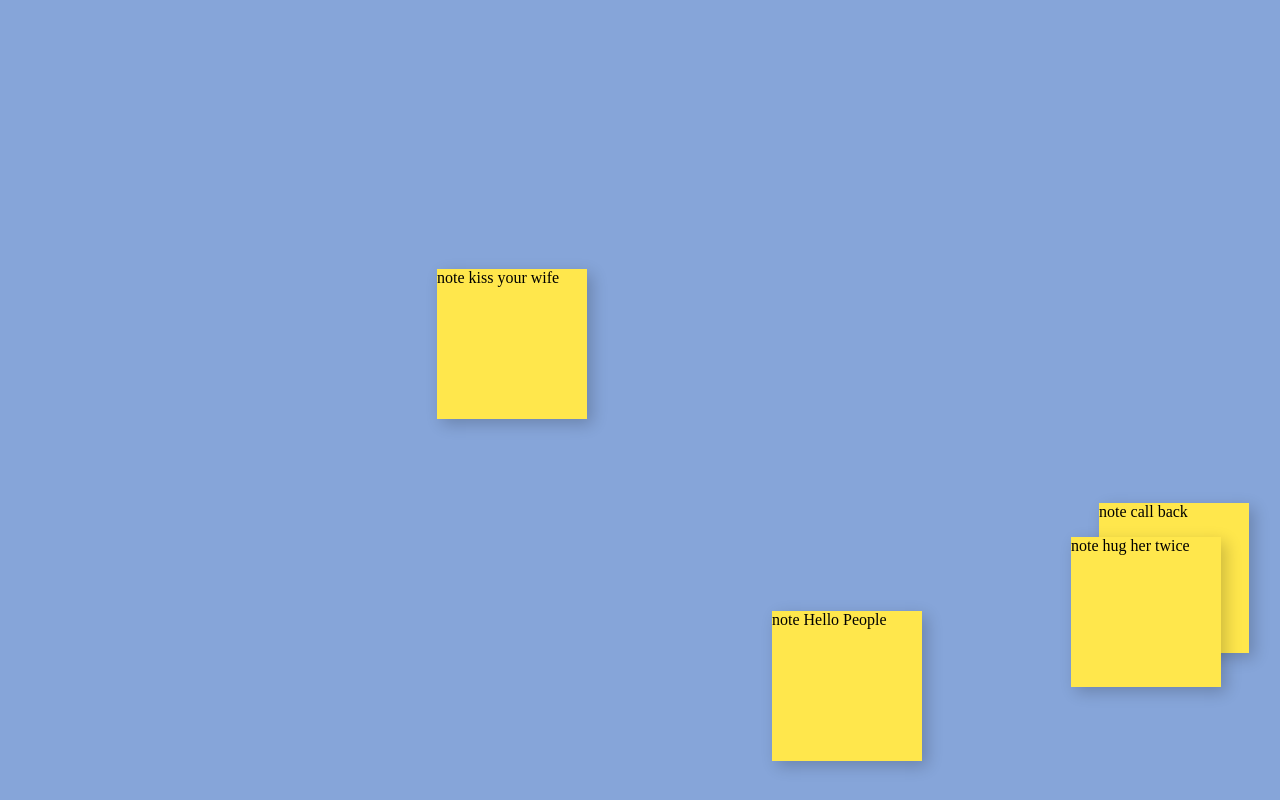
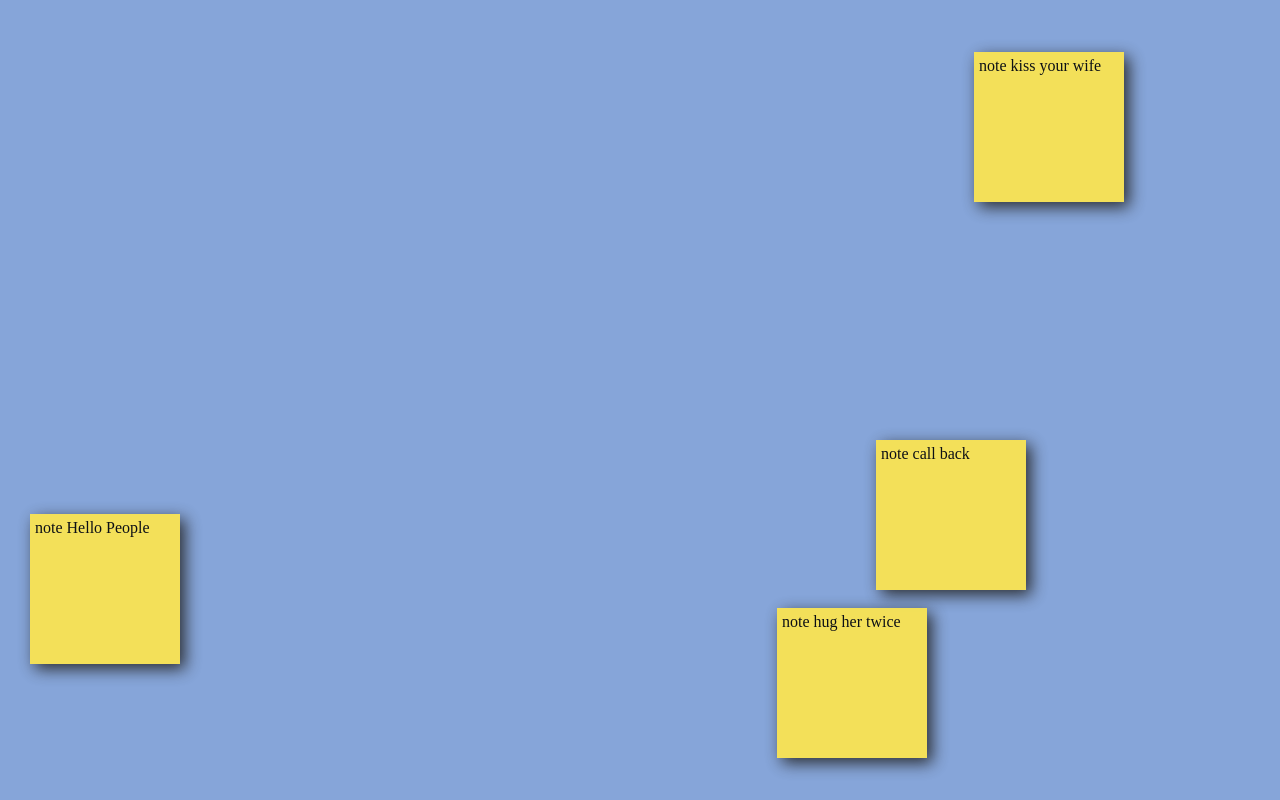
Before and after one commit to ibqn/react-notes, a React (Create React App) app: page / in a window 1280 px wide. Built offline with nearby package versions, Linux system fonts and the light colour scheme.

Commit message:
make notes draggable

```diff
--- a/package.json
+++ b/package.json
@@ -7,6 +7,7 @@
     "@testing-library/jest-dom": "^5.11.4",
     "@testing-library/react": "^12.1.2",
     "@testing-library/user-event": "^13.5.0",
+    "framer-motion": "^4.1.17",
     "react": "^17.0.2",
     "react-dom": "^17.0.2",
     "react-is": "^17.0.2",
--- a/src/app.jsx
+++ b/src/app.jsx
@@ -1,13 +1,13 @@
-import { useState } from 'react'
+import { useRef, useState } from 'react'
 import styled from 'styled-components'
 
 import Note from 'components/note'
 
 const Board = styled.div`
-  background-color: 'brown';
-  width: 100wv;
+  width: 100vw;
   height: 100vh;
   background: #86a5d9;
+  overflow: hidden;
 `
 
 const initialNotes = [
@@ -19,6 +19,7 @@ const initialNotes = [
 
 const App = () => {
   const [notes, setNotes] = useState(initialNotes)
+  const boardRef = useRef(null)
 
   const updateNote = (id) => (note) => {
     setNotes(
@@ -31,9 +32,10 @@ const App = () => {
   }
 
   return (
-    <Board>
+    <Board ref={boardRef}>
       {notes?.map((note) => (
         <Note
+          boardRef={boardRef}
           key={note.id}
           note={note}
           update={updateNote(note.id)}
--- a/src/components/global-styles.js
+++ b/src/components/global-styles.js
@@ -11,6 +11,8 @@ const GlobalStyles = styled.createGlobalStyle`
     margin: 0;
     padding: 0;
 
+    overflow: hidden;
+
     -webkit-font-smoothing: antialiased;
     -moz-osx-font-smoothing: grayscale;
   }
--- a/src/components/note.jsx
+++ b/src/components/note.jsx
@@ -1,30 +1,59 @@
 import PropTypes from 'prop-types'
-import { useState } from 'react'
+import { useMemo, useState } from 'react'
 import styled from 'styled-components'
 import useWindowSize from 'hooks/use-window-size'
+import { motion } from 'framer-motion'
 
 const randomBetween = (a, b) => a + Math.ceil(Math.random() * (b - a))
 
-const NoteStyles = styled.div`
+const noteSize = 150
+
+const NoteStyles = styled(motion.div)`
   position: absolute;
-  height: 150px;
-  width: 150px;
-  /* background-color: #eeb902; */
+  height: ${noteSize}px;
+  width: ${noteSize}px;
+
   background-color: #ffe74c;
-  margin: 2px 0;
+
+  padding: 5px;
   cursor: grab;
-  box-shadow: 5px 5px 15px 0 rgba(0, 0, 0, 0.2);
+
   overflow: hidden;
 `
 
-const Note = ({ note }) => {
+const Note = ({ note, boardRef }) => {
   const { width, height } = useWindowSize()
   const [editing, setEditing] = useState(false)
-  const positions = {
-    top: `${randomBetween(0, height - 150)}px`,
-    right: `${randomBetween(0, width - 150)}px`,
-  }
-  return <NoteStyles style={positions}>note {note.note}</NoteStyles>
+
+  const positions = useMemo(
+    () => ({
+      top: `${randomBetween(0, height - noteSize)}px`,
+      right: `${randomBetween(0, width - noteSize)}px`,
+    }),
+    [height, width]
+  )
+
+  return (
+    <NoteStyles
+      drag
+      style={{
+        ...positions,
+        opacity: 0.9,
+        boxShadow: '5px 5px 15px #222',
+      }}
+      dragConstraints={boardRef}
+      whileHover={{ opacity: 1 }}
+      whileTap={{
+        opacity: 1,
+        scale: 1.05,
+        boxShadow: '0px 5px 8px #222',
+      }}
+      whileDrag={{ scale: 1.1, boxShadow: '0px 10px 16px #222' }}
+      transition={{ duration: 0.6 }}
+    >
+      note {note.note}
+    </NoteStyles>
+  )
 }
 
 Note.propTypes = {
@@ -33,6 +62,10 @@ Note.propTypes = {
     note: PropTypes.string.isRequired,
     update: PropTypes.func.isRequired,
     delete: PropTypes.func.isRequired,
+    boardRef: PropTypes.oneOfType([
+      PropTypes.func, // for legacy refs
+      PropTypes.shape({ current: PropTypes.instanceOf(Element) }),
+    ]),
   }),
 }
 
```
Also changed, not shown: 1 other file (tests, documents, lock files or other folders).
